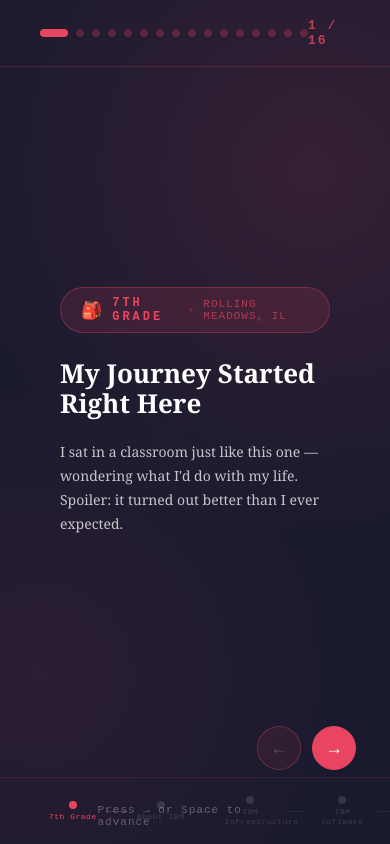
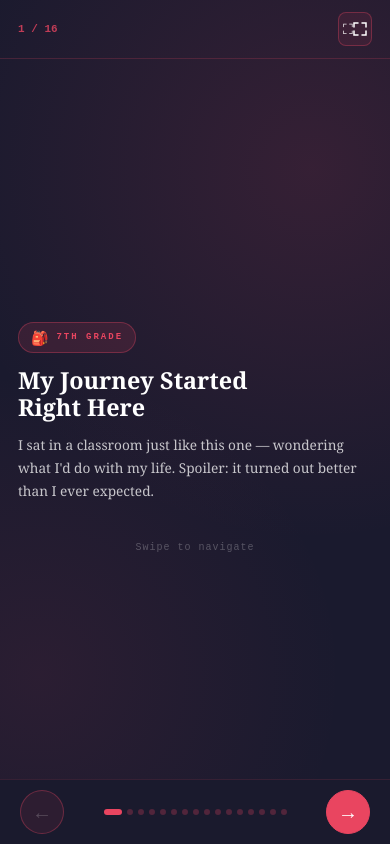
Before and after one commit to palatinescreentime/wowday, a React (Vite) app: page / in a window 390 px wide. Built offline with nearby package versions, Linux system fonts and the light colour scheme.

Commit message:
Update App.jsx

```diff
--- a/src/App.jsx
+++ b/src/App.jsx
@@ -1,4 +1,15 @@
-import { useState, useEffect } from "react";
+import { useState, useEffect, useRef, useCallback } from "react";
+
+// 25002500 Mobile detection hook 25002500250025002500250025002500250025002500250025002500250025002500250025002500250025002500250025002500250025002500250025002500250025002500250025002500250025002500250025002500
+const useMobile = () => {
+  const [mobile, setMobile] = useState(window.innerWidth < 768);
+  useEffect(() => {
+    const handler = () => setMobile(window.innerWidth < 768);
+    window.addEventListener("resize", handler);
+    return () => window.removeEventListener("resize", handler);
+  }, []);
+  return mobile;
+};
 
 // ── Logo helper ──────────────────────────────────────────────────────────────
 const Logo = ({ domain, alt, size = 40, style = {} }) => {
@@ -366,42 +377,96 @@ const slides = [
 
 const totalSlides = slides.length;
 
+
 export default function CareerTimeline() {
   const [current, setCurrent] = useState(0);
   const [animating, setAnimating] = useState(false);
   const [direction, setDirection] = useState("forward");
+  const [isFullscreen, setIsFullscreen] = useState(false);
+  const mobile = useMobile();
+  const touchStartX = useRef(null);
+  const touchStartY = useRef(null);
+  const containerRef = useRef(null);
 
-  const goTo = (index, dir = "forward") => {
+  const goTo = useCallback((index, dir = "forward") => {
     if (animating || index < 0 || index >= totalSlides) return;
     setDirection(dir);
     setAnimating(true);
     setTimeout(() => { setCurrent(index); setAnimating(false); }, 300);
-  };
-  const next = () => goTo(current + 1, "forward");
-  const prev = () => goTo(current - 1, "back");
+  }, [animating]);
 
+  const next = useCallback(() => goTo(current + 1, "forward"), [current, goTo]);
+  const prev = useCallback(() => goTo(current - 1, "back"), [current, goTo]);
+
+  // Keyboard navigation
   useEffect(() => {
     const handler = (e) => {
       if (e.key === "ArrowRight" || e.key === " ") next();
       if (e.key === "ArrowLeft") prev();
+      if (e.key === "f" || e.key === "F") toggleFullscreen();
     };
     window.addEventListener("keydown", handler);
     return () => window.removeEventListener("keydown", handler);
-  }, [current, animating]);
+  }, [next, prev]);
+
+  // Touch / swipe support
+  const onTouchStart = (e) => {
+    touchStartX.current = e.touches[0].clientX;
+    touchStartY.current = e.touches[0].clientY;
+  };
+  const onTouchEnd = (e) => {
+    if (touchStartX.current === null) return;
+    const dx = e.changedTouches[0].clientX - touchStartX.current;
+    const dy = e.changedTouches[0].clientY - touchStartY.current;
+    // Only register horizontal swipes that are more horizontal than vertical
+    if (Math.abs(dx) > Math.abs(dy) && Math.abs(dx) > 40) {
+      if (dx < 0) next();
+      else prev();
+    }
+    touchStartX.current = null;
+    touchStartY.current = null;
+  };
+
+  // Fullscreen API
+  const toggleFullscreen = () => {
+    const el = document.documentElement;
+    if (!document.fullscreenElement) {
+      el.requestFullscreen?.() || el.webkitRequestFullscreen?.();
+    } else {
+      document.exitFullscreen?.() || document.webkitExitFullscreen?.();
+    }
+  };
+  useEffect(() => {
+    const handler = () => setIsFullscreen(!!document.fullscreenElement);
+    document.addEventListener("fullscreenchange", handler);
+    document.addEventListener("webkitfullscreenchange", handler);
+    return () => {
+      document.removeEventListener("fullscreenchange", handler);
+      document.removeEventListener("webkitfullscreenchange", handler);
+    };
+  }, []);
 
   const slide = slides[current];
+  const pad = mobile ? "16px 18px" : "30px 60px";
+  const topPad = mobile ? "12px 18px" : "18px 40px";
 
   return (
-    <div style={{
+    <div
+      ref={containerRef}
+      onTouchStart={onTouchStart}
+      onTouchEnd={onTouchEnd}
+      style={{
         fontFamily: "'Georgia', serif",
         background: slide.color,
-      minHeight: "100vh",
+        height: "100vh",
         display: "flex",
         flexDirection: "column",
         transition: "background 0.6s ease",
         position: "relative",
         overflow: "hidden",
-    }}>
+        userSelect: "none",
+      }}
+    >
       {/* Background glow */}
       <div style={{
         position: "absolute", inset: 0, pointerEvents: "none",
@@ -413,9 +478,11 @@ export default function CareerTimeline() {
       {/* Top bar */}
       <div style={{
         display: "flex", justifyContent: "space-between", alignItems: "center",
-        padding: "18px 40px", borderBottom: `1px solid ${slide.accent}33`,
-        position: "relative", zIndex: 2,
+        padding: topPad, borderBottom: `1px solid ${slide.accent}33`,
+        position: "relative", zIndex: 2, flexShrink: 0,
       }}>
+        {/* Dot progress — hide on very small screens */}
+        {!mobile && (
           <div style={{ display: "flex", gap: 8, alignItems: "center" }}>
             {slides.map((_, i) => (
               <div key={i} onClick={() => goTo(i, i > current ? "forward" : "back")}
@@ -426,59 +493,92 @@ export default function CareerTimeline() {
                 }} />
             ))}
           </div>
-        <div style={{ display: "flex", alignItems: "center", gap: 14 }}>
+        )}
+        {mobile && (
+          <span style={{ color: `${slide.accent}cc`, fontSize: 11, fontFamily: "monospace", fontWeight: "bold" }}>
+            {current + 1} / {totalSlides}
+          </span>
+        )}
+
+        {/* Logo + counter + fullscreen button */}
+        <div style={{ display: "flex", alignItems: "center", gap: 12, marginLeft: "auto" }}>
           {slide.logo && (
-            <Logo domain={slide.logo} alt={slide.logoAlt || ""} size={38}
+            <Logo domain={slide.logo} alt={slide.logoAlt || ""} size={mobile ? 28 : 38}
               style={{ borderRadius: 8, padding: 4, boxShadow: `0 0 0 1px ${slide.accent}33` }} />
           )}
+          {!mobile && (
             <span style={{
               color: `${slide.accent}cc`, fontSize: 13, letterSpacing: 2,
               fontFamily: "monospace", fontWeight: "bold",
             }}>{current + 1} / {totalSlides}</span>
+          )}
+          {/* Fullscreen toggle */}
+          <button
+            onClick={toggleFullscreen}
+            title={isFullscreen ? "Exit fullscreen (F)" : "Go fullscreen (F)"}
+            style={{
+              width: 34, height: 34, borderRadius: 8,
+              border: `1px solid ${slide.accent}55`,
+              background: `${slide.accent}18`,
+              color: "white", fontSize: 14, cursor: "pointer",
+              display: "flex", alignItems: "center", justifyContent: "center",
+            }}
+          >
+            {isFullscreen ? "⛶" : "⛶"}
+            <svg width="14" height="14" viewBox="0 0 14 14" fill="none" style={{ display: "block" }}>
+              {isFullscreen
+                ? <path d="M5 1H1v4M9 1h4v4M5 13H1V9M9 13h4V9" stroke="white" strokeWidth="1.5" strokeLinecap="round"/>
+                : <path d="M1 5V1h4M9 1h4v4M13 9v4H9M5 13H1V9" stroke="white" strokeWidth="1.5" strokeLinecap="round"/>
+              }
+            </svg>
+          </button>
         </div>
       </div>
 
       {/* Main content */}
       <div style={{
         flex: 1, display: "flex", flexDirection: "column", justifyContent: "center",
-        padding: "30px 60px", position: "relative", zIndex: 2,
+        padding: pad, position: "relative", zIndex: 2,
         opacity: animating ? 0 : 1,
         transform: animating ? (direction === "forward" ? "translateX(30px)" : "translateX(-30px)") : "translateX(0)",
         transition: "opacity 0.3s ease, transform 0.3s ease",
+        overflowY: "auto",
       }}>
 
         {/* Badge */}
         <div style={{
-          display: "inline-flex", alignItems: "center", gap: 10,
+          display: "inline-flex", alignItems: "center", gap: 8,
           background: `${slide.accent}22`, border: `1px solid ${slide.accent}55`,
-          borderRadius: 30, padding: "8px 20px", marginBottom: 26, width: "fit-content",
+          borderRadius: 30, padding: mobile ? "5px 12px" : "8px 20px",
+          marginBottom: mobile ? 14 : 26, width: "fit-content",
         }}>
-          <span style={{ fontSize: 17 }}>{slide.icon}</span>
+          <span style={{ fontSize: mobile ? 14 : 17 }}>{slide.icon}</span>
           <span style={{
-            color: slide.accent, fontSize: 12, letterSpacing: 3,
+            color: slide.accent, fontSize: mobile ? 9 : 12, letterSpacing: 2,
             fontFamily: "monospace", fontWeight: "bold", textTransform: "uppercase",
           }}>{slide.year}</span>
-          {slide.tag && <>
+          {slide.tag && !mobile && <>
             <span style={{ color: `${slide.accent}55`, fontSize: 11 }}>•</span>
             <span style={{ color: `${slide.accent}aa`, fontSize: 11, fontFamily: "monospace", textTransform: "uppercase", letterSpacing: 1 }}>{slide.tag}</span>
           </>}
         </div>
 
         {/* Title + large logo */}
-        <div style={{ display: "flex", alignItems: "flex-start", justifyContent: "space-between", gap: 24, marginBottom: 22 }}>
+        <div style={{ display: "flex", alignItems: "flex-start", justifyContent: "space-between", gap: 16, marginBottom: mobile ? 12 : 22 }}>
           <h1 style={{
-            color: "white", fontSize: "clamp(26px, 4vw, 54px)",
+            color: "white",
+            fontSize: mobile ? "clamp(22px, 6vw, 36px)" : "clamp(26px, 4vw, 54px)",
             fontWeight: 700, lineHeight: 1.15, margin: 0,
             whiteSpace: "pre-line", flex: 1,
           }}>{slide.title}</h1>
-          {slide.logo && slide.type === "milestone" && (
+          {slide.logo && slide.type === "milestone" && !mobile && (
             <div style={{
-              background: "white", borderRadius: 16, padding: 12,
+              background: "white", borderRadius: 16, padding: 10,
               display: "flex", alignItems: "center", justifyContent: "center",
               flexShrink: 0, boxShadow: `0 4px 24px ${slide.accent}30`,
-              width: 90, height: 90,
+              width: 80, height: 80,
             }}>
-              <Logo domain={slide.logo} alt={slide.logoAlt || ""} size={70}
+              <Logo domain={slide.logo} alt={slide.logoAlt || ""} size={62}
                 style={{ background: "transparent", padding: 0, borderRadius: 0 }} />
             </div>
           )}
@@ -487,22 +587,24 @@ export default function CareerTimeline() {
         {/* Body */}
         {slide.body && (
           <p style={{
-            color: "rgba(255,255,255,0.75)", fontSize: "clamp(14px, 1.6vw, 19px)",
-            lineHeight: 1.7, maxWidth: 680, margin: "0 0 22px 0",
+            color: "rgba(255,255,255,0.75)",
+            fontSize: mobile ? "clamp(12px, 3.5vw, 15px)" : "clamp(14px, 1.6vw, 19px)",
+            lineHeight: 1.7, maxWidth: 680, margin: `0 0 ${mobile ? 14 : 22}px 0`,
           }}>{slide.body}</p>
         )}
 
         {/* Pillars */}
         {slide.pillars && (
-          <div style={{ display: "flex", gap: 14, marginBottom: 22, flexWrap: "wrap" }}>
+          <div style={{ display: "flex", gap: 10, marginBottom: mobile ? 14 : 22, flexWrap: "wrap" }}>
             {slide.pillars.map((p, i) => (
               <div key={i} style={{
                 background: `${slide.accent}15`, border: `1px solid ${slide.accent}40`,
-                borderRadius: 14, padding: "15px 18px", flex: "1 1 150px", minWidth: 130,
+                borderRadius: 12, padding: mobile ? "10px 12px" : "15px 18px",
+                flex: "1 1 120px", minWidth: 100,
               }}>
-                <div style={{ fontSize: 24, marginBottom: 7 }}>{p.icon}</div>
-                <div style={{ color: slide.accent, fontWeight: "bold", fontSize: 14, marginBottom: 4, fontFamily: "monospace", letterSpacing: 1 }}>{p.label}</div>
-                <div style={{ color: "rgba(255,255,255,0.58)", fontSize: 12, lineHeight: 1.5 }}>{p.desc}</div>
+                <div style={{ fontSize: mobile ? 18 : 24, marginBottom: 5 }}>{p.icon}</div>
+                <div style={{ color: slide.accent, fontWeight: "bold", fontSize: mobile ? 11 : 14, marginBottom: 3, fontFamily: "monospace", letterSpacing: 1 }}>{p.label}</div>
+                <div style={{ color: "rgba(255,255,255,0.58)", fontSize: mobile ? 10 : 12, lineHeight: 1.5 }}>{p.desc}</div>
               </div>
             ))}
           </div>
@@ -510,33 +612,35 @@ export default function CareerTimeline() {
 
         {/* Client industries */}
         {slide.industries && (
-          <div style={{ display: "flex", gap: 10, flexWrap: "wrap", marginBottom: 18 }}>
+          <div style={{ display: "flex", gap: 8, flexWrap: "wrap", marginBottom: mobile ? 12 : 18 }}>
             {slide.industries.map((ind, i) => (
               <div key={i} style={{
-                flex: "1 1 185px", background: `${slide.accent}0e`,
-                border: `1px solid ${slide.accent}35`, borderRadius: 14, padding: "13px 15px",
+                flex: mobile ? "1 1 140px" : "1 1 185px",
+                background: `${slide.accent}0e`,
+                border: `1px solid ${slide.accent}35`, borderRadius: 12, padding: mobile ? "10px 11px" : "13px 15px",
               }}>
-                <div style={{ display: "flex", alignItems: "center", gap: 7, marginBottom: 11,
-                  paddingBottom: 8, borderBottom: `1px solid ${slide.accent}25` }}>
-                  <span style={{ fontSize: 14 }}>{ind.icon}</span>
+                <div style={{ display: "flex", alignItems: "center", gap: 6, marginBottom: 8,
+                  paddingBottom: 6, borderBottom: `1px solid ${slide.accent}25` }}>
+                  <span style={{ fontSize: 12 }}>{ind.icon}</span>
                   <span style={{
-                    color: slide.accent, fontSize: 9, fontFamily: "monospace",
-                    fontWeight: "bold", letterSpacing: 1.5, textTransform: "uppercase",
+                    color: slide.accent, fontSize: 8, fontFamily: "monospace",
+                    fontWeight: "bold", letterSpacing: 1.2, textTransform: "uppercase",
                   }}>{ind.label}</span>
                 </div>
                 {ind.clients.map((c, j) => (
-                  <div key={j} style={{ marginBottom: 9, display: "flex", alignItems: "center", gap: 9 }}>
+                  <div key={j} style={{ marginBottom: 7, display: "flex", alignItems: "center", gap: 7 }}>
                     <div style={{
-                      width: 34, height: 34, borderRadius: 8, background: "white",
+                      width: mobile ? 26 : 34, height: mobile ? 26 : 34,
+                      borderRadius: 6, background: "white",
                       display: "flex", alignItems: "center", justifyContent: "center",
                       flexShrink: 0, boxShadow: "0 2px 8px rgba(0,0,0,0.3)",
                     }}>
-                      <Logo domain={c.logo} alt={c.name} size={28}
+                      <Logo domain={c.logo} alt={c.name} size={mobile ? 20 : 28}
                         style={{ background: "transparent", padding: 0, borderRadius: 0 }} />
                     </div>
                     <div>
-                      <div style={{ color: "white", fontSize: 12, fontWeight: "bold", marginBottom: 1 }}>{c.name}</div>
-                      <div style={{ color: "rgba(255,255,255,0.42)", fontSize: 10, lineHeight: 1.35 }}>{c.note}</div>
+                      <div style={{ color: "white", fontSize: mobile ? 10 : 12, fontWeight: "bold", marginBottom: 1 }}>{c.name}</div>
+                      {!mobile && <div style={{ color: "rgba(255,255,255,0.42)", fontSize: 10, lineHeight: 1.35 }}>{c.note}</div>}
                     </div>
                   </div>
                 ))}
@@ -547,13 +651,15 @@ export default function CareerTimeline() {
 
         {/* Bullets */}
         {slide.bullets && (
-          <ul style={{ padding: 0, margin: "0 0 22px 0", listStyle: "none", maxWidth: 680 }}>
+          <ul style={{ padding: 0, margin: `0 0 ${mobile ? 14 : 22}px 0`, listStyle: "none", maxWidth: 680 }}>
             {slide.bullets.map((b, i) => (
               <li key={i} style={{
-                display: "flex", gap: 12, alignItems: "flex-start", marginBottom: 11,
-                color: "rgba(255,255,255,0.82)", fontSize: "clamp(13px, 1.5vw, 17px)", lineHeight: 1.55,
+                display: "flex", gap: 10, alignItems: "flex-start", marginBottom: mobile ? 8 : 11,
+                color: "rgba(255,255,255,0.82)",
+                fontSize: mobile ? "clamp(11px, 3vw, 14px)" : "clamp(13px, 1.5vw, 17px)",
+                lineHeight: 1.5,
               }}>
-                <span style={{ color: slide.accent, fontSize: 16, marginTop: 2, flexShrink: 0 }}>→</span>
+                <span style={{ color: slide.accent, fontSize: mobile ? 13 : 16, marginTop: 2, flexShrink: 0 }}>→</span>
                 {b}
               </li>
             ))}
@@ -562,33 +668,35 @@ export default function CareerTimeline() {
 
         {/* Hierarchy ladder */}
         {slide.levels && (
-          <div style={{ display: "flex", gap: 0, alignItems: "stretch", flexWrap: "wrap", marginBottom: 18 }}>
+          <div style={{ display: "flex", gap: 0, alignItems: "stretch", flexWrap: mobile ? "wrap" : "nowrap", marginBottom: mobile ? 12 : 18 }}>
             {slide.levels.map((lv, i) => (
               <div key={i} style={{
-                flex: "1 1 110px", minWidth: 95,
+                flex: mobile ? "1 1 44%" : "1 1 110px",
+                minWidth: mobile ? "44%" : 95,
                 background: lv.me ? `${slide.accent}28` : `${slide.accent}0d`,
                 border: lv.me ? `2px solid ${slide.accent}` : `1px solid ${slide.accent}30`,
-                borderRadius: 12, margin: "0 4px", padding: "13px 10px", position: "relative",
+                borderRadius: 10, margin: mobile ? "6px 3px" : "0 4px",
+                padding: mobile ? "10px 8px" : "13px 10px", position: "relative",
               }}>
                 {lv.me && (
                   <div style={{
-                    position: "absolute", top: -12, left: "50%", transform: "translateX(-50%)",
-                    background: slide.accent, color: "#050a1a", fontSize: 9,
+                    position: "absolute", top: -10, left: "50%", transform: "translateX(-50%)",
+                    background: slide.accent, color: "#050a1a", fontSize: 8,
                     fontFamily: "monospace", fontWeight: "bold", letterSpacing: 1,
-                    padding: "3px 8px", borderRadius: 10, whiteSpace: "nowrap",
+                    padding: "2px 7px", borderRadius: 8, whiteSpace: "nowrap",
                   }}>← ME</div>
                 )}
                 <div style={{
-                  width: 24, height: 24, borderRadius: "50%",
+                  width: mobile ? 20 : 24, height: mobile ? 20 : 24, borderRadius: "50%",
                   background: lv.me ? slide.accent : `${slide.accent}30`,
                   display: "flex", alignItems: "center", justifyContent: "center",
-                  fontSize: 10, fontWeight: "bold",
+                  fontSize: 9, fontWeight: "bold",
                   color: lv.me ? "#050a1a" : slide.accent,
-                  marginBottom: 7, fontFamily: "monospace",
+                  marginBottom: 5, fontFamily: "monospace",
                 }}>{i + 1}</div>
-                <div style={{ color: lv.me ? slide.accent : "white", fontSize: 11, fontWeight: "bold", marginBottom: 3, lineHeight: 1.3 }}>{lv.title}</div>
-                <div style={{ color: `${slide.accent}cc`, fontSize: 9, fontFamily: "monospace", marginBottom: 4, letterSpacing: 0.5 }}>{lv.years}</div>
-                <div style={{ color: "rgba(255,255,255,0.5)", fontSize: 10, lineHeight: 1.4 }}>{lv.desc}</div>
+                <div style={{ color: lv.me ? slide.accent : "white", fontSize: mobile ? 10 : 11, fontWeight: "bold", marginBottom: 2, lineHeight: 1.3 }}>{lv.title}</div>
+                <div style={{ color: `${slide.accent}cc`, fontSize: 8, fontFamily: "monospace", marginBottom: 3, letterSpacing: 0.5 }}>{lv.years}</div>
+                {!mobile && <div style={{ color: "rgba(255,255,255,0.5)", fontSize: 10, lineHeight: 1.4 }}>{lv.desc}</div>}
               </div>
             ))}
           </div>
@@ -597,23 +705,24 @@ export default function CareerTimeline() {
         {/* Stat */}
         {slide.stat && (
           <div style={{
-            display: "inline-flex", alignItems: "center", gap: 12,
+            display: "inline-flex", alignItems: "center", gap: 10,
             background: `${slide.accent}18`, border: `1px solid ${slide.accent}44`,
-            borderRadius: 12, padding: "11px 20px", width: "fit-content",
+            borderRadius: 10, padding: mobile ? "8px 14px" : "11px 20px", width: "fit-content",
           }}>
-            <div style={{ width: 3, height: 26, background: slide.accent, borderRadius: 2 }} />
-            <span style={{ color: slide.accent, fontFamily: "monospace", fontSize: 13, fontWeight: "bold", letterSpacing: 1 }}>
+            <div style={{ width: 3, height: mobile ? 20 : 26, background: slide.accent, borderRadius: 2 }} />
+            <span style={{ color: slide.accent, fontFamily: "monospace", fontSize: mobile ? 11 : 13, fontWeight: "bold", letterSpacing: 1 }}>
               {slide.stat}
             </span>
           </div>
         )}
       </div>
 
-      {/* Timeline strip */}
+      {/* Timeline strip — hide on mobile */}
+      {!mobile && (
         <div style={{
-        padding: "13px 40px", borderTop: `1px solid ${slide.accent}22`,
+          padding: "11px 40px", borderTop: `1px solid ${slide.accent}22`,
           display: "flex", alignItems: "center", overflowX: "auto",
-        position: "relative", zIndex: 2,
+          position: "relative", zIndex: 2, flexShrink: 0,
         }}>
           {slides.map((s, i) => (
             <div key={i} onClick={() => goTo(i, i > current ? "forward" : "back")}
@@ -634,9 +743,49 @@ export default function CareerTimeline() {
             </div>
           ))}
         </div>
+      )}
 
-      {/* Nav buttons */}
-      <div style={{ position: "fixed", bottom: 74, right: 34, display: "flex", gap: 11, zIndex: 10 }}>
+      {/* Mobile bottom nav bar */}
+      {mobile && (
+        <div style={{
+          display: "flex", alignItems: "center", justifyContent: "space-between",
+          padding: "10px 20px", borderTop: `1px solid ${slide.accent}22`,
+          position: "relative", zIndex: 2, flexShrink: 0,
+          background: `${slide.color}ee`,
+        }}>
+          <button onClick={prev} disabled={current === 0} style={{
+            width: 44, height: 44, borderRadius: "50%",
+            border: `1px solid ${slide.accent}55`, background: `${slide.accent}18`,
+            color: current === 0 ? "rgba(255,255,255,0.2)" : "white",
+            fontSize: 20, cursor: current === 0 ? "not-allowed" : "pointer",
+            display: "flex", alignItems: "center", justifyContent: "center",
+          }}>←</button>
+
+          {/* Mobile dot indicators */}
+          <div style={{ display: "flex", gap: 5, alignItems: "center" }}>
+            {slides.map((_, i) => (
+              <div key={i} onClick={() => goTo(i, i > current ? "forward" : "back")}
+                style={{
+                  width: i === current ? 18 : 6, height: 6, borderRadius: 3,
+                  background: i === current ? slide.accent : `${slide.accent}44`,
+                  transition: "all 0.3s", cursor: "pointer",
+                }} />
+            ))}
+          </div>
+
+          <button onClick={next} disabled={current === totalSlides - 1} style={{
+            width: 44, height: 44, borderRadius: "50%",
+            border: `1px solid ${slide.accent}`, background: slide.accent, color: "white",
+            fontSize: 20, cursor: current === totalSlides - 1 ? "not-allowed" : "pointer",
+            display: "flex", alignItems: "center", justifyContent: "center",
+            opacity: current === totalSlides - 1 ? 0.4 : 1,
+          }}>→</button>
+        </div>
+      )}
+
+      {/* Desktop nav buttons */}
+      {!mobile && (
+        <div style={{ position: "fixed", bottom: 68, right: 34, display: "flex", gap: 11, zIndex: 10 }}>
           <button onClick={prev} disabled={current === 0} style={{
             width: 44, height: 44, borderRadius: "50%",
             border: `1px solid ${slide.accent}55`, background: `${slide.accent}18`,
@@ -652,13 +801,22 @@ export default function CareerTimeline() {
             opacity: current === totalSlides - 1 ? 0.4 : 1,
           }}>→</button>
         </div>
+      )}
 
-      {current === 0 && (
+      {current === 0 && !mobile && (
         <div style={{
           position: "fixed", bottom: 16, left: "50%", transform: "translateX(-50%)",
           color: "rgba(255,255,255,0.3)", fontSize: 11, fontFamily: "monospace",
           letterSpacing: 1, zIndex: 10,
-        }}>Press → or Space to advance</div>
+        }}>Press → or Space to advance • F for fullscreen</div>
+      )}
+      {current === 0 && mobile && (
+        <div style={{
+          position: "absolute", top: "50%", left: "50%",
+          transform: "translate(-50%, 120px)",
+          color: "rgba(255,255,255,0.25)", fontSize: 10, fontFamily: "monospace",
+          letterSpacing: 1, zIndex: 10, whiteSpace: "nowrap",
+        }}>Swipe to navigate</div>
       )}
     </div>
   );
```
Lines whose indentation alone changed are shown as unchanged.
